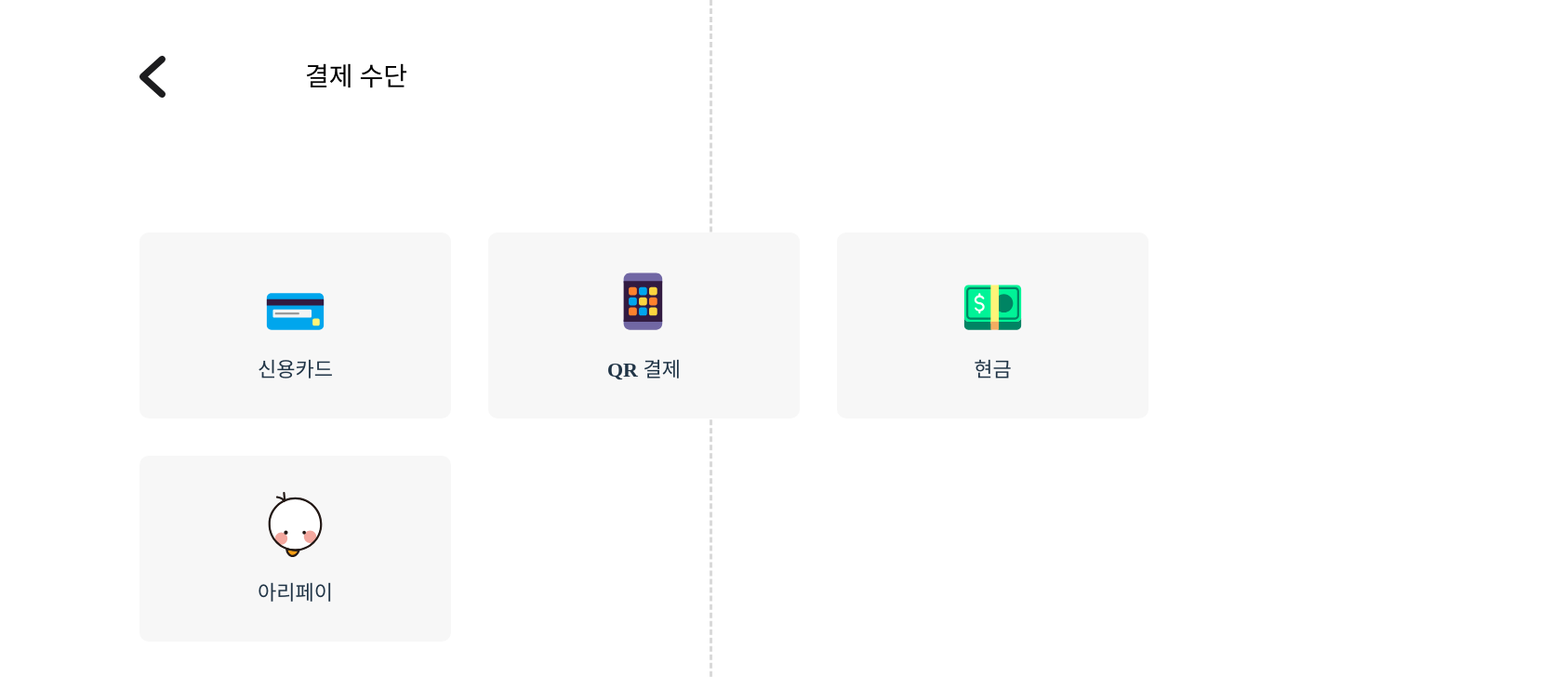
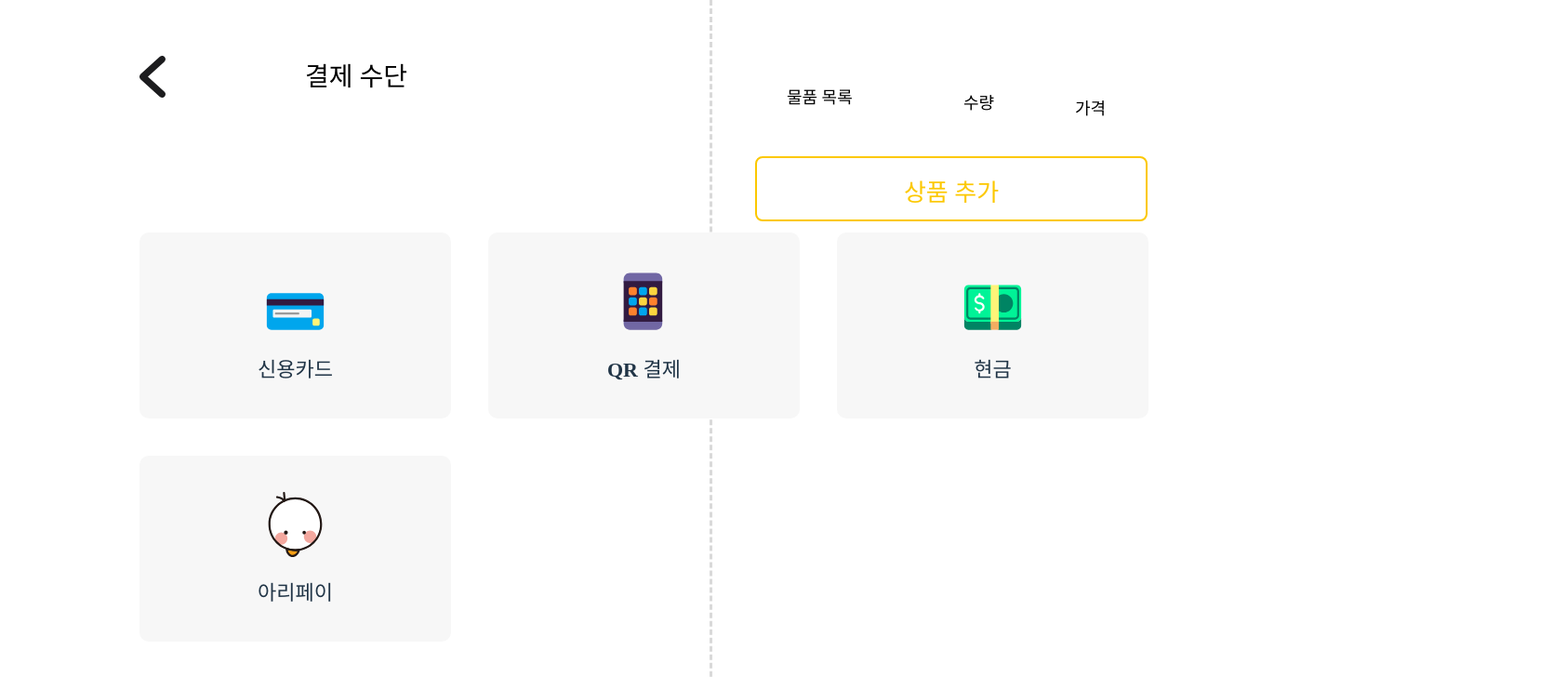
Before and after one commit to E-jiwoo/coopa, a React (Vite) app: page /pay in a window 1280 px wide. Shown: the top 728 px of the page at 93% size, 1670 px wide, since content can reach past the window. Built offline with nearby package versions, Linux system fonts and the light colour scheme.

Commit message:
add :: PayModal - 결제 방식을 누르면 모달창이 뜸

```diff
--- a/src/page/inputpage.jsx
+++ b/src/page/inputpage.jsx
@@ -5,7 +5,7 @@ import { useNavigate } from "react-router-dom";
 import Webcam from "react-webcam";
 
 const inputpage = () => {
-  const total = 10000000000;
+  const total = 0;
   const navigate = useNavigate();
 
   const onClickNext = () => {
@@ -17,8 +17,14 @@ const inputpage = () => {
     <>
       <S.Title>상품입력</S.Title>
       <S.Listbox>
+        <S.Categorly1>물품 목록</S.Categorly1>
+        <S.Categorly2>수량</S.Categorly2>
+        <S.Categorly3>가격</S.Categorly3>
+        <S.PlusBtn>
+          <S.Plus_BtnText>상품 추가</S.Plus_BtnText>
+        </S.PlusBtn>
         <S.PayBtn onClick={onClickNext}>
-          <S.BtnText>{total.toLocaleString()}원 결제</S.BtnText>
+          <S.Pay_BtnText>{total.toLocaleString()}원 결제</S.Pay_BtnText>
         </S.PayBtn>
       </S.Listbox>
       <S.Cam>
--- a/src/page/paypage.jsx
+++ b/src/page/paypage.jsx
@@ -1,4 +1,5 @@
-import React from "react";
+import React, { useState } from "react";
+import { useNavigate } from "react-router-dom";
 import * as S from "./style";
 import axios from "axios";
 import arrow from "../assets/arrow.svg";
@@ -6,10 +7,11 @@ import card from "../assets/card.svg";
 import phone from "../assets/phone.svg";
 import money from "../assets/money.svg";
 import aripay from "../assets/aripay.svg";
-import { useNavigate } from "react-router-dom";
+import check from "../assets/check.svg";
 
 const PayPage = () => {
-  const total = 10000000000;
+  const [PayModal, setPayModal] = useState(false);
+  const total = 0;
   const navigate = useNavigate();
 
   const onClickBack = () => {
@@ -17,11 +19,21 @@ const PayPage = () => {
     navigate("/");
   };
 
+  const handlePayClick = () => {
+    setPayModal(true);
+  };
+
   return (
     <>
       <S.Arrow src={arrow} alt="arrow" onClick={onClickBack} />
       <S.Title>결제 수단</S.Title>
       <S.Listbox>
+        <S.Categorly1>물품 목록</S.Categorly1>
+        <S.Categorly2>수량</S.Categorly2>
+        <S.Categorly3>가격</S.Categorly3>
+        <S.PlusBtn>
+          <S.Plus_BtnText>상품 추가</S.Plus_BtnText>
+        </S.PlusBtn>
         <S.Line />
         <S.TotalText>
           <S.Text>금액</S.Text>
@@ -41,11 +53,21 @@ const PayPage = () => {
           <S.Money src={money} alt="money" />
           <S.Money_>현금</S.Money_>
         </S.Pay3>
-        <S.Pay4>
+        <S.Pay4 onClick={handlePayClick}>
           <S.Aripay src={aripay} alt="aripay" />
           <S.Aripay_>아리페이</S.Aripay_>
         </S.Pay4>
       </S.Pay>
+
+      {PayModal && (
+        <S.ModalOverlay>
+          <S.ModalContent>
+            <S.ModalImg src={check} alt="check" />
+            <S.ModalAccount>5,900원</S.ModalAccount>
+            <S.ModalText>결제 완료되었습니다!</S.ModalText>
+          </S.ModalContent>
+        </S.ModalOverlay>
+      )}
     </>
   );
 };
--- a/src/page/style.js
+++ b/src/page/style.js
@@ -21,6 +21,7 @@ export const Title = styled.div`
   padding-top: 60px;
   color: black;
 `;
+
 export const Listbox = styled.div`
   position: absolute;
   top: 0;
@@ -30,20 +31,64 @@ export const Listbox = styled.div`
   border-left-style: dashed;
   color: #d9d9d9;
 `;
+export const Categorly1 = styled.div`
+  position: relative;
+  top: 30px;
+  left: 80px;
+  font-size: 18px;
+  font-weight: 700;
+  padding-top: 60px;
+  color: black;
+`;
 
+export const Categorly2 = styled.div`
+  position: relative;
+  top: 10px;
+  left: 270px;
+  font-size: 18px;
+  font-weight: 700;
+  color: black;
+`;
+
+export const Categorly3 = styled.div`
+  position: relative;
+  bottom: 10px;
+  left: 390px;
+  font-size: 18px;
+  font-weight: 700;
+  color: black;
+`;
+export const PlusBtn = styled.div`
+  position: relative;
+  top: 100px;
+  transform: translateY(-100%);
+  display: flex;
+  justify-content: center;
+`;
 export const PayBtn = styled.div`
   position: relative;
   top: 100vh;
   transform: translateY(-100%);
-  padding-bottom: 60px;
+  padding-bottom: 120px;
   display: flex;
   justify-content: center;
+  padding-bottom: 260px;
 `;
 
-export const BtnText = styled.button`
+export const Plus_BtnText = styled.button`
   width: 422px;
   height: 70px;
-  border-left-style: dashed;
+  border-style: solid;
+  border-width: 2px;
+  border-color: #fcc800;
+  background-color: white;
+  color: #fcc800;
+  font-size: 26px;
+  font-weight: 500;
+`;
+export const Pay_BtnText = styled.button`
+  width: 422px;
+  height: 70px;
   background-color: #fcc800;
   color: white;
   font-size: 26px;
@@ -65,7 +110,7 @@ export const TotalText = styled.div`
   padding-left: 60px;
   padding-top: 810px;
   display: flex;
-  gap: 50px;
+  gap: 230px;
   color: black;
   font-size: 28px;
   font-weight: 700;
@@ -163,3 +208,63 @@ export const Aripay_ = styled.div`
   font-size: 22px;
   font-weight: 600;
 `;
+
+export const ModalOverlay = styled.div`
+  position: absolute;
+  top: 0;
+  left: 0;
+  width: 100vw;
+  height: 100vh;
+  background-color: rgba(0, 0, 0, 0.5);
+  display: flex;
+  justify-content: center;
+  align-items: center;
+  z-index: 1000;
+`;
+
+export const ModalContent = styled.div`
+  width: 650px;
+  height: 300px;
+  background-color: #ffffff;
+  border-radius: 15px;
+  display: flex;
+  flex-direction: column;
+  align-items: center;
+  justify-content: center;
+  padding: 20px;
+`;
+
+export const ModalImg = styled.img`
+  width: 70px;
+  height: 70px;
+  margin-bottom: 20px;
+`;
+
+export const ModalAccount = styled.div`
+  font-size: 28px;
+  font-family: "Pretendard";
+  font-weight: 500;
+  text-align: center;
+  margin-bottom: 20px;
+`;
+
+export const ModalText = styled.div`
+  font-size: 24px;
+  font-family: "Pretendard";
+  font-weight: 500;
+  text-align: center;
+`;
+
+export const ModalButton_OK = styled.button`
+  width: 60%;
+  padding: 15px;
+  background-color: #ff1e2e;
+  color: #ffffff;
+  font-size: 18px;
+  font-family: "Pretendard";
+  font-weight: 500;
+  border: none;
+  border-radius: 0px 0px 0px 15px;
+  cursor: pointer;
+  text-align: center;
+`;
```
Also changed, not shown: src/assets/check.svg (added).
